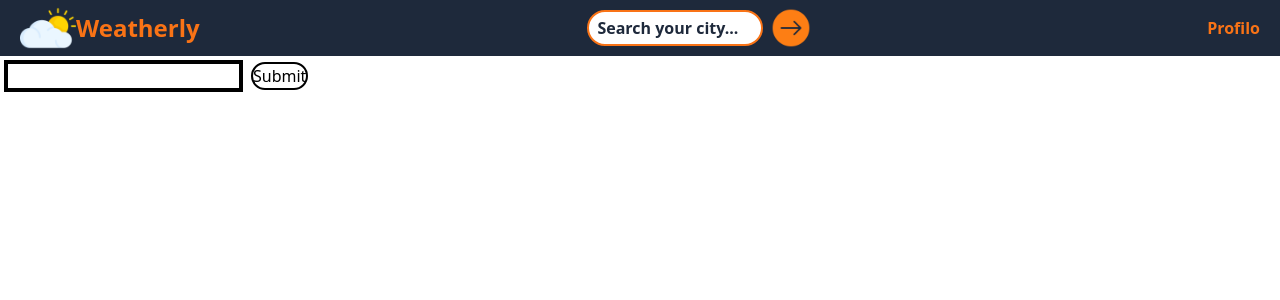
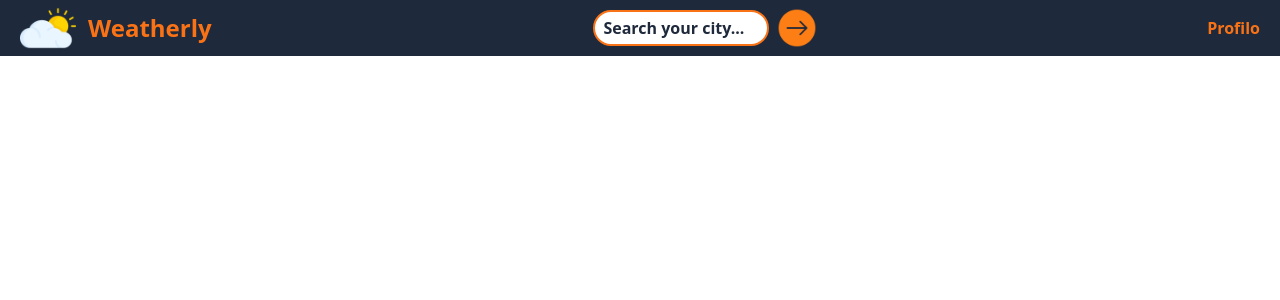
Before and after one commit to TheLuke02/Weatherly, a React (Create React App) app: page / in a window 1280 px wide. Shown: the top 300 px of the page. Built offline with nearby package versions, Linux system fonts and the light colour scheme; no server answers.

Commit message:
Added comunication between parent and child component

```diff
--- a/src/App.tsx
+++ b/src/App.tsx
@@ -6,13 +6,13 @@ import { WeatherResponse } from './types';
 export default function Page() {
 
   const [handlerSubmit, setHandlerSubmit] = useState("")
-
   const [weather, setWeather] = useState<WeatherResponse>();
   const [isLoading, setLoading] = useState(false);
   const key = process.env.REACT_APP_KEY;
+
   async function getData() {
     setLoading(true)
-    const url = `http://api.weatherapi.com/v1/forecast.json?key=${key}&q=Pisa&days=2&aqi=no&alerts=no`;
+    const url = `http://api.weatherapi.com/v1/forecast.json?key=${key}&q=${handlerSubmit}&days=2&aqi=no&alerts=no`;
     try {
       const response = await fetch(url);
       if (!response.ok) {
@@ -32,12 +32,8 @@ export default function Page() {
   return (
     <div>
       <div className="bg-slate-800">
-        <Navbar handlerSubmit={handlerSubmit} setHandlerSubmit={setHandlerSubmit} label="Weatherly" />
+        <Navbar fetchData={getData} handlerSubmit={handlerSubmit} setHandlerSubmit={setHandlerSubmit} label="Weatherly" />
       </div>
-      <form className='my-1'>
-        <input className='border-4 border-black mx-1' type="text" name="name" />
-        <button className='rounded-3xl border-2 border-black mx-1' type="button" onClick={getData}>Submit</button>
-      </form>
       <div>
         <h1>{isLoading || !weather || (<div className='text-6xl'><h1>{weather.location.name}</h1></div>)}</h1>
       </div>
--- a/src/components/Navbar.tsx
+++ b/src/components/Navbar.tsx
@@ -1,17 +1,18 @@
 import { NavbarProps } from '../types'
 import React from 'react'
 
-export const Navbar = ({handlerSubmit, setHandlerSubmit,label}: NavbarProps) => {
+export const Navbar = ({fetchData, handlerSubmit, setHandlerSubmit, label}: NavbarProps) => {
 
   function handleSubmit(e: React.FormEvent<HTMLFormElement>) {
     e.preventDefault()
+    fetchData();
   }
 
   return (
     <nav className='flex items-center justify-between gap-x-2.5 px-5'>
       <div className='flex'>
         <img className='w-14 h-14' src='/sun.png' alt='Sun' />
-        <span className='hidden md:flex items-center justify-center text-2xl text-orange-500 font-bold'>Weatherly</span>
+        <span className='hidden md:ml-3 items-center justify-center text-2xl text-orange-500 font-bold md:flex'>{label}</span>
       </div>
       <div className='flex'>
 
--- a/src/types/index.tsx
+++ b/src/types/index.tsx
@@ -13,6 +13,7 @@ export interface ButtonProps {
 }
 
 export interface NavbarProps {
+    fetchData: () => {};
     handlerSubmit: string;
     setHandlerSubmit: Dispatch<SetStateAction<string>>
     label: string;
```
